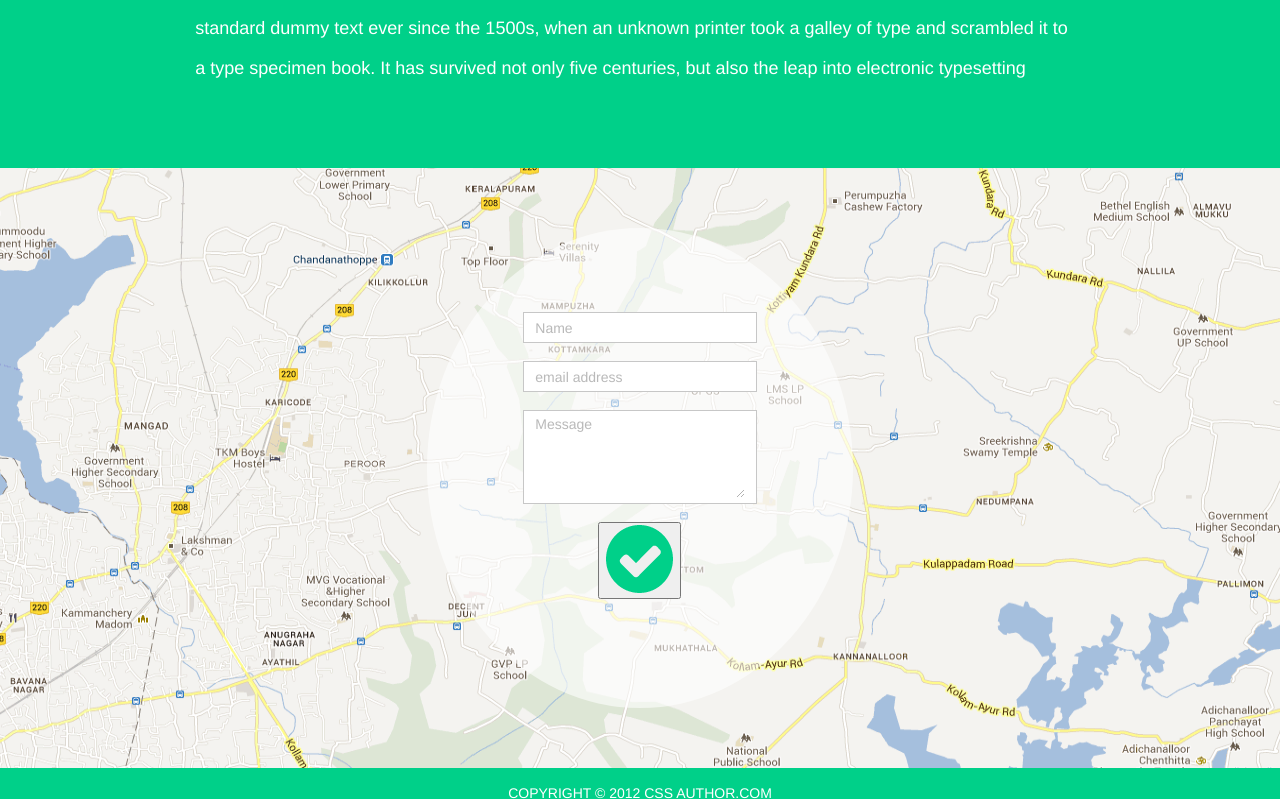
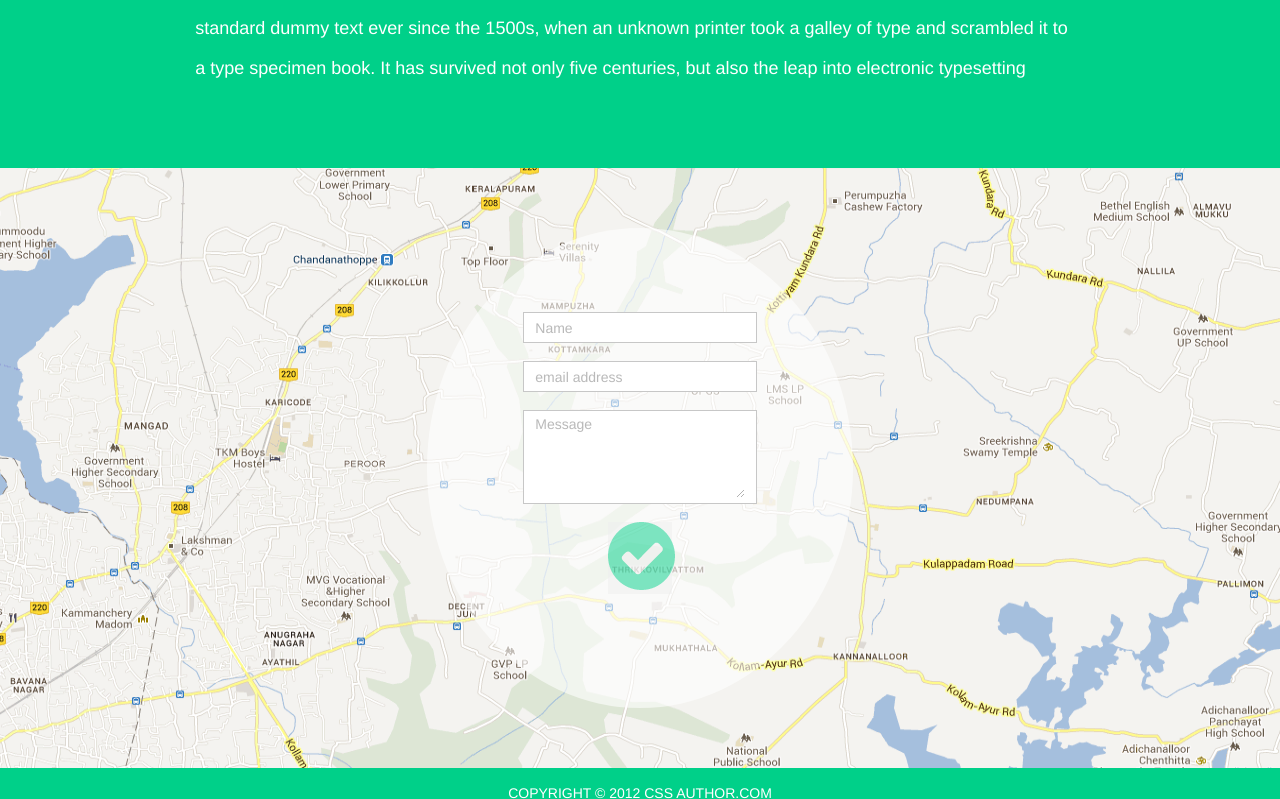
Before and after one commit to mexell96/lesson-5, a plain HTML site: page index.html in a window 1280 px wide. Shown: the part 1632-2431 px from the top of the page. Drawn offline with Linux system fonts and the light colour scheme; a web font is replaced by a local one.

Commit message:
Update style.css

```diff
--- a/css/style.css
+++ b/css/style.css
@@ -202,6 +202,7 @@ section {
     display: flex;
     justify-content: center;
     align-items: center;
+    font-weight: 100;
 }
 .lead {
     margin: 0;
@@ -424,14 +425,13 @@ section {
     opacity: 0.5;
     display: flex;
 }
-.form-image {
+button {
     width: 27%;
     height: 23%;
     margin: 0;
     padding: 0;
-    opacity: 1;
-    text-align: center;
-    display: flex;
+    opacity: 0.5;
+    border: 0px;
 }
 footer {
     width: 100%;
```
